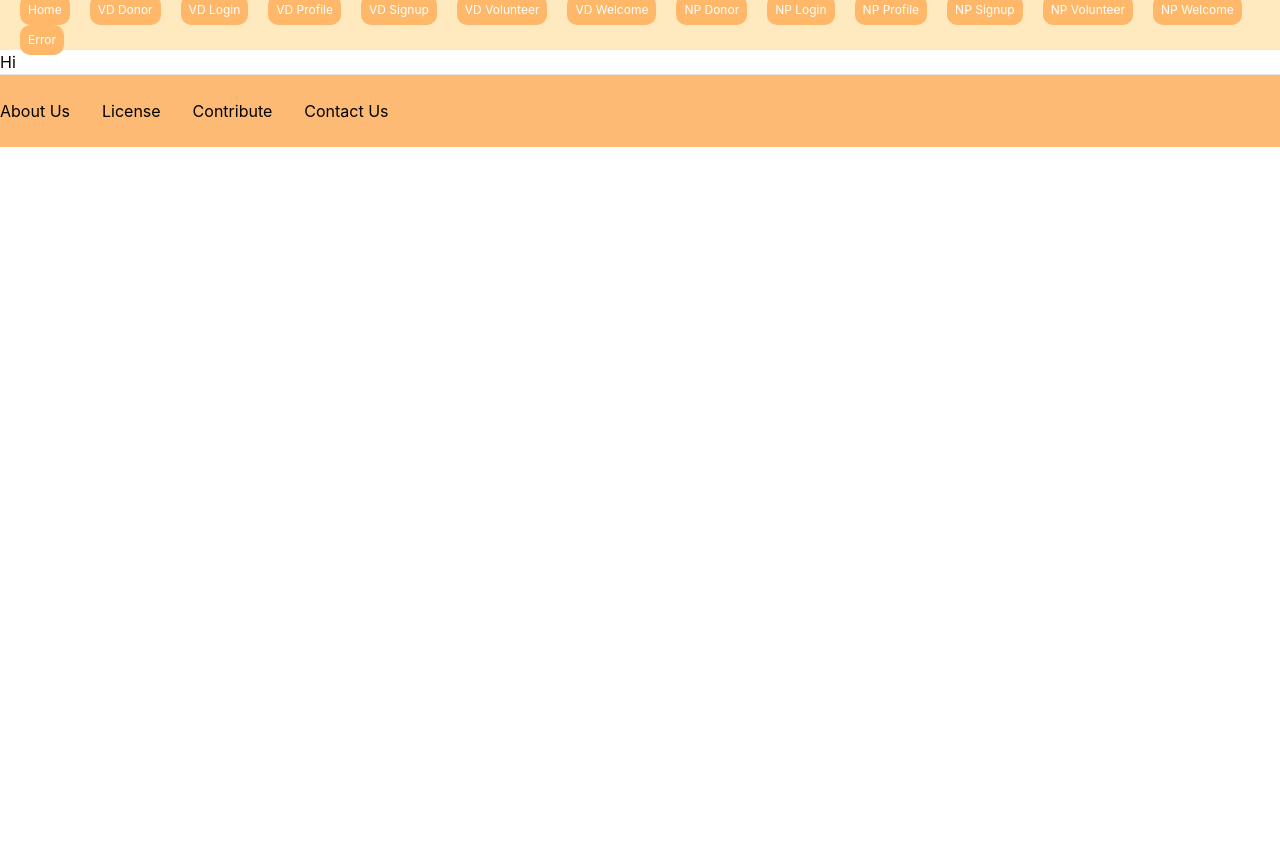
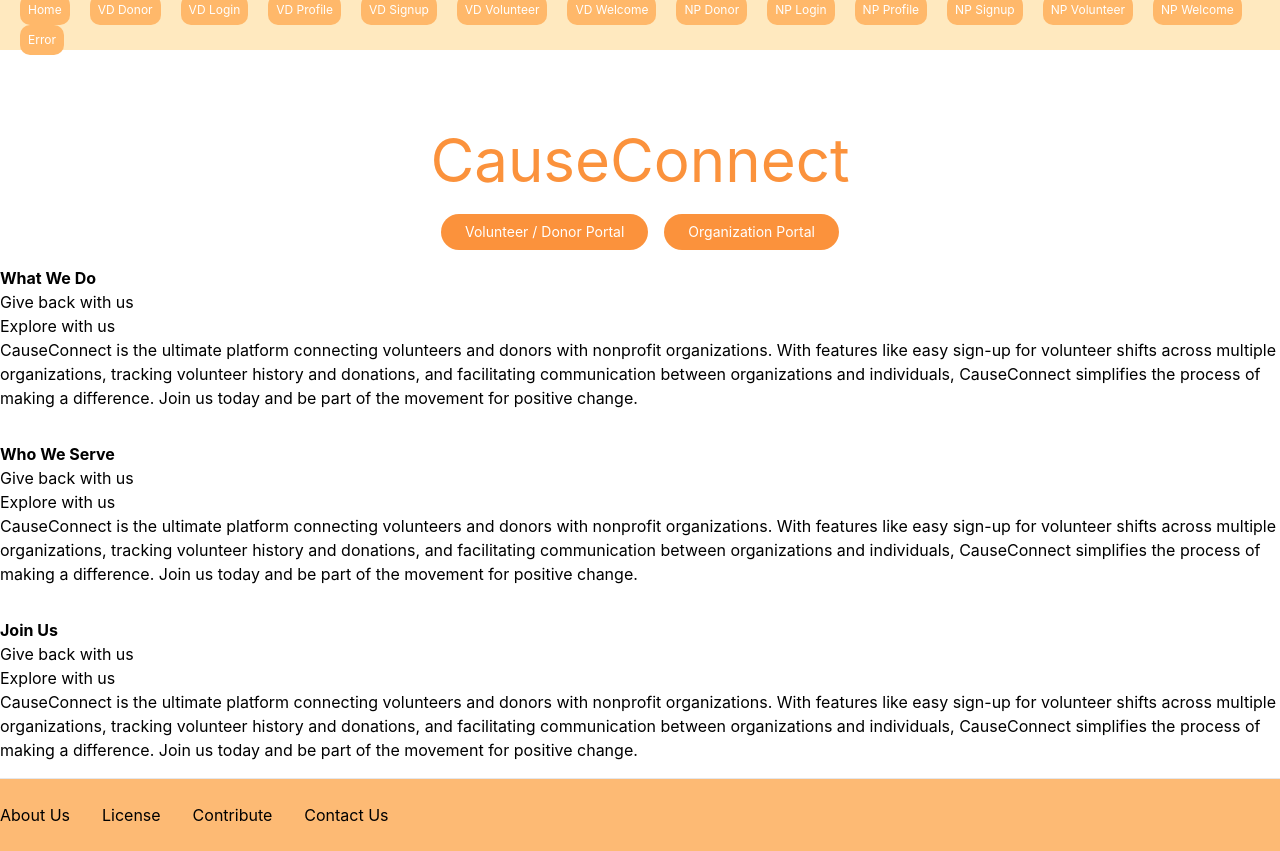
Before and after one commit to vvyn/CauseConnect, a React (Create React App) app in the folder cause-connect/client/: page / in a window 1280 px wide. Before the commit the page ends 800 px from the top, so only its background shows below. Built offline with nearby package versions, Linux system fonts and the light colour scheme.

Commit message:
home changes

```diff
--- a/cause-connect/client/src/Firebase.js
+++ b/cause-connect/client/src/Firebase.js
@@ -2,7 +2,7 @@
 import { initializeApp } from "firebase/app";
 import { getAnalytics } from "firebase/analytics";
 import { getAuth } from "firebase/auth";
-import { getFiretore } from "firebase/firestore";
+import { getFirestore } from "firebase/firestore";
 // TODO: Add SDKs for Firebase products that you want to use
 // https://firebase.google.com/docs/web/setup#available-libraries
 
--- a/cause-connect/client/src/pages/Home.js
+++ b/cause-connect/client/src/pages/Home.js
@@ -2,8 +2,34 @@ import React from "react";
 
 export default function Home() {
   return (
-    <div>
-      <p>Hi</p>
+    <div className="">
+      <div className="pt-20 pb-6 flex items-center justify-center text-6xl text-orange-400">CauseConnect</div>
+      <div className="flex items-center justify-center">
+        <button className="bg-orange-400 p-2  px-6 rounded-3xl text-white text-sm">Volunteer / Donor Portal</button>
+        <button className="ml-4 bg-orange-400 p-2 px-6 rounded-3xl text-white text-sm">Organization Portal</button>
+      </div>
+
+      <div className="py-4">
+        <div className="font-bold">What We Do</div>
+        <p>Give back with us</p>
+        <p>Explore with us</p>
+        <p>CauseConnect is the ultimate platform connecting volunteers and donors with nonprofit organizations. With features like easy sign-up for volunteer shifts across multiple organizations, tracking volunteer history and donations, and facilitating communication between organizations and individuals, CauseConnect simplifies the process of making a difference. Join us today and be part of the movement for positive change.</p>
+      </div>
+
+      <div className="py-4">
+        <div className="font-bold">Who We Serve</div>
+        <p>Give back with us</p>
+        <p>Explore with us</p>
+        <p>CauseConnect is the ultimate platform connecting volunteers and donors with nonprofit organizations. With features like easy sign-up for volunteer shifts across multiple organizations, tracking volunteer history and donations, and facilitating communication between organizations and individuals, CauseConnect simplifies the process of making a difference. Join us today and be part of the movement for positive change.</p>
+      </div>
+
+      <div className="py-4">
+        <div className="font-bold">Join Us</div>
+        <p>Give back with us</p>
+        <p>Explore with us</p>
+        <p>CauseConnect is the ultimate platform connecting volunteers and donors with nonprofit organizations. With features like easy sign-up for volunteer shifts across multiple organizations, tracking volunteer history and donations, and facilitating communication between organizations and individuals, CauseConnect simplifies the process of making a difference. Join us today and be part of the movement for positive change.</p>
+      </div>
+
     </div>
   );
 }
```
